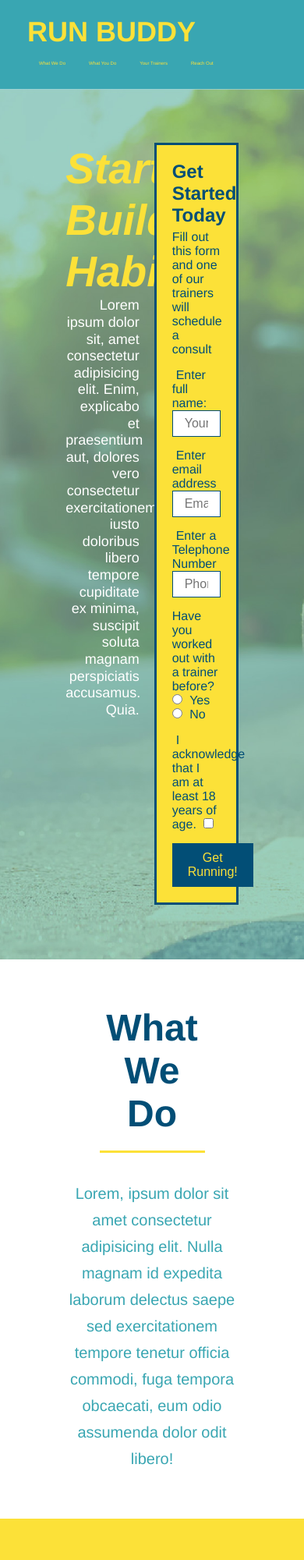
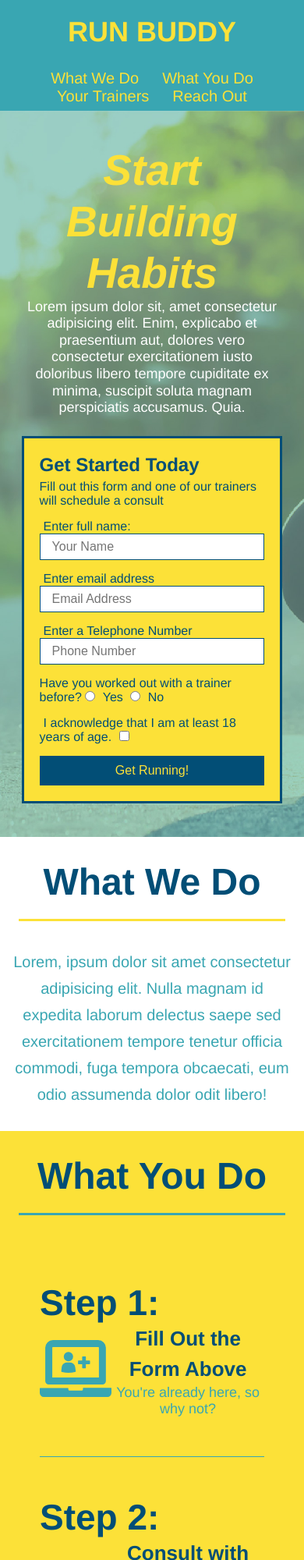
Before and after one commit to jenn-renken/Run-Buddy, a plain HTML site: page index.html in a window 390 px wide. Shown: the top 2000 px of the page at 78% size. Drawn offline with Linux system fonts and the light colour scheme.

Commit message:
added media queries

```diff
--- a/assets/css/style.css
+++ b/assets/css/style.css
@@ -313,7 +313,7 @@ Section {
     font-size: normal;
 }
 
-.contact-form input, .contact-formtextarea {
+.contact-form input, .contact-form textarea {
     border: 1px solid #024e76;
     display: block;
     padding: 7px 15px;
@@ -341,13 +341,88 @@ Section {
 
 /* MEDIA QUERY FOR SMALLER DESKTOP SCREENS AND SMALLER */
 @media screen and (max-width: 980px) {
+    header {
+        padding-bottom: 0;
+        justify-content: center;
+    }
+    header h1 {
+        width: 100%;
+        text-align: center;
+    }
+    header nav ul {
+        margin-top: 20px;
+        width: 100%;
+        justify-content: center;
+    }
+    header nav ul li a {
+        font-size: 20px;
+    }
+    footer h2, footer div {
+        text-align: center;
+        width: 100%;
+    }
+    .hero-cta, .hero-form {
+        width: 100%;
+    }
+    .hero-cta {
+        text-align: center;
+    }
+    .section-title {
+        width: 80%;
+    }
+    .trainer {
+        flex: 0 70%;
+    }
+    .contact-info iframe {
+        flex: 1 100%;
     }
 }
 
 /* MEDIA QUERY FOR TABLETS AND SMALLER */
 @media screen and (max-width: 768px) {
+    section {
+        padding: 30px 15px;
+    }
+    .step h3 {
+        flex: 1 100%;
+    }
+    .step-info {
+        flex: 2 100%;
+        text-align: center;
+        justify-content: center;
+    }
+    .step-img {
+        flex: 0 32%;
+        margin-right: 0;
+        margin-top: 15px;
+        margin-bottom: 15px;
+    }
+    .step-text {
+        flex: 100;
+    }
 }
 
 /* MEDIA QUERY FOR MOBILE PHONES AND SMALLER */
 @media screen and (max-width: 575px) {
+    .hero-form button {
+        width: 100%;
+    }
+    .section-title {
+        width: 95%;
+    }
+    .intro p {
+        width: 100%;
+    }
+    .trainer {
+        flex: 0 100%;
+    }
+    .contact-info {
+        text-align: center;
+    }
+    .contact-info > * {
+        flex: 0 100%;
+    }
+    .contact-form {
+        order: 3;
+    }
 }
--- a/index.html
+++ b/index.html
@@ -210,7 +210,7 @@
 
        </div>
 
-       <div class="contact form">
+       <div class="contact-form">
         <h3>Contact Us</h3>
          <form>
              <label for="contact-name">Your Name</label>
```
